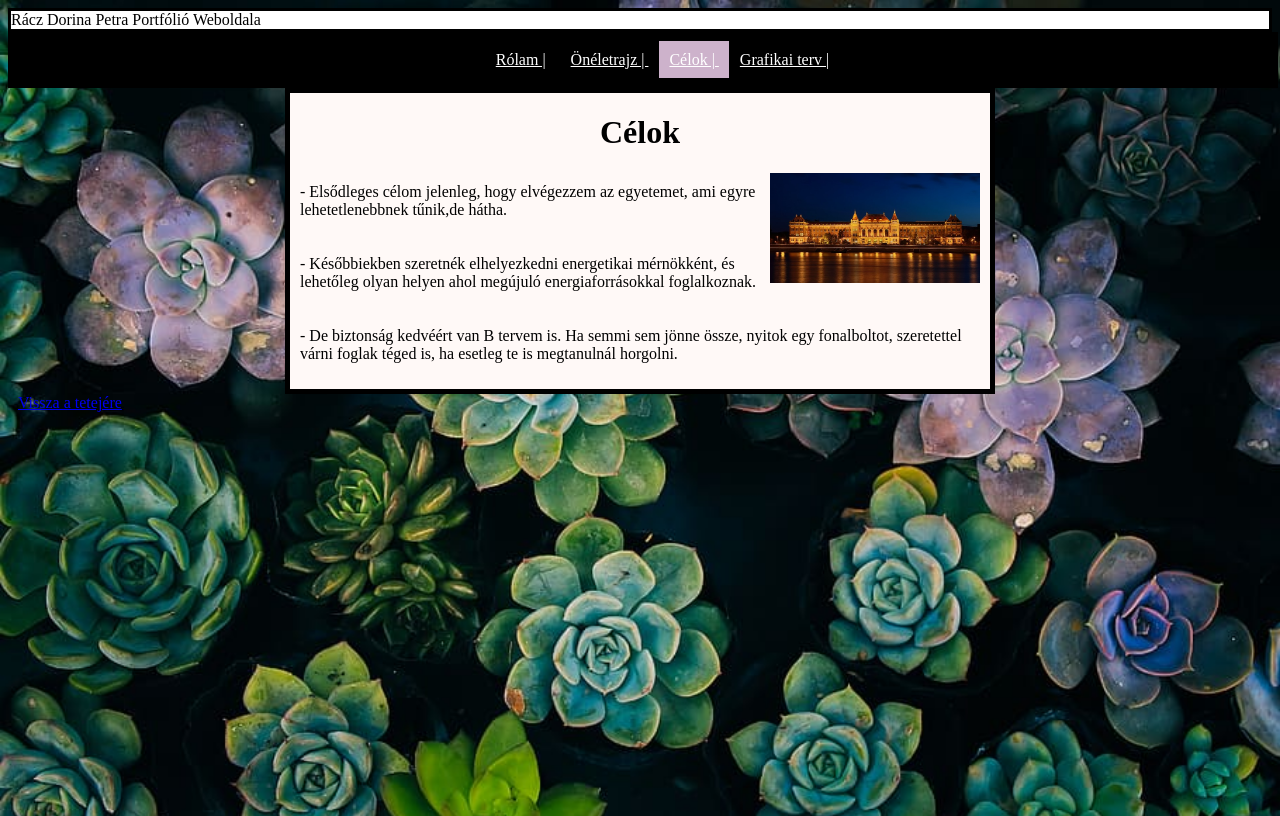
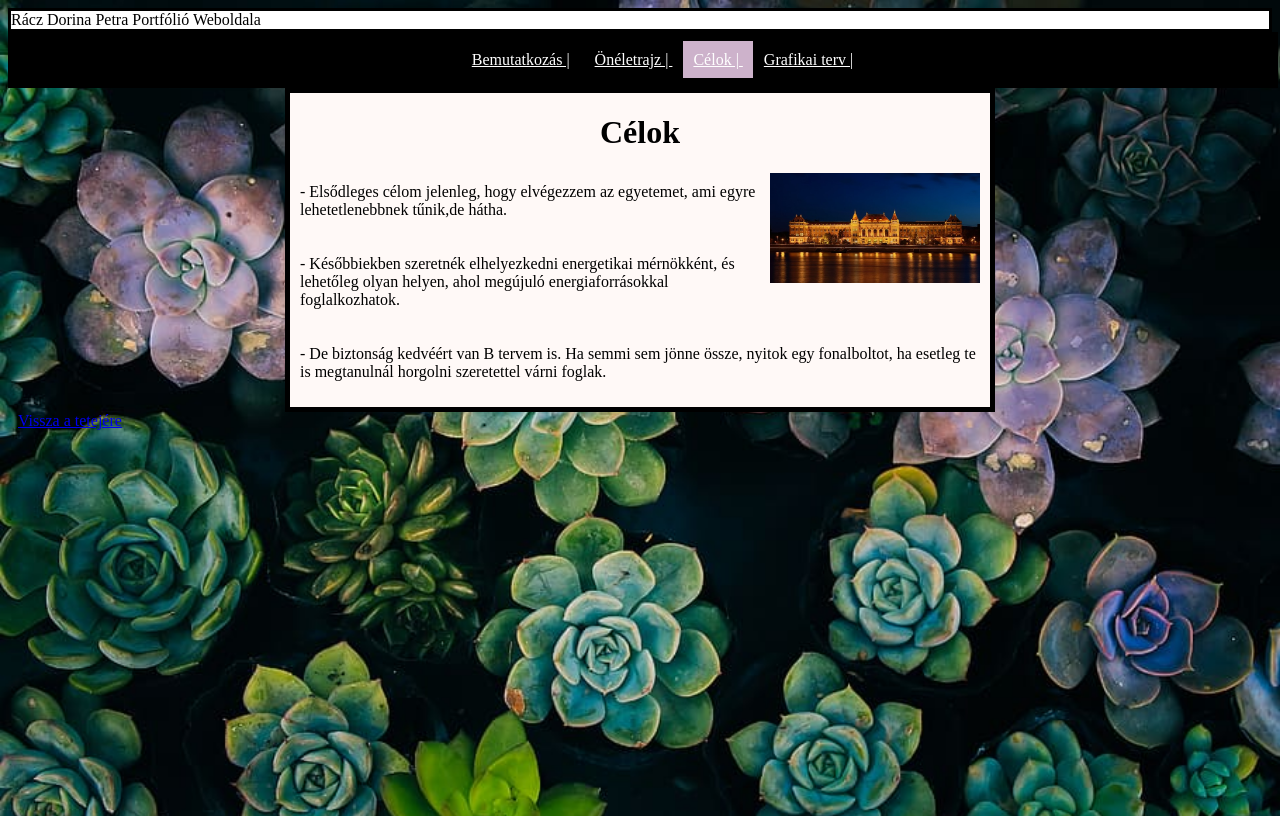
Before and after one commit to Dorka03/racz_dorina_petra_weboldal, a plain HTML site: page index3.html in a window 1280 px wide. Drawn offline with Linux system fonts and the light colour scheme.

Commit message:
Add files via upload

```diff
--- a/index3.html
+++ b/index3.html
@@ -11,7 +11,7 @@
   <main>
 	   <div class="sav">
         	<ul>
-        		<li><a href="index.html" style="color:white;" >Rólam  |</a> </li>
+        		<li><a href="index.html" style="color:white;" >Bemutatkozás  |</a> </li>
         		<li><a href="index2.html" style="color:white;"> Önéletrajz  | </a> </li>
         		<li><a href="index3.html"style="color:white;"class="aktiv"> Célok  | </a></li>
         		<li><a href="index4.html"style="color:white;">Grafikai terv  |  </a></li>
@@ -22,8 +22,8 @@
         <div class="nagy" align="center">
             <h1>Célok</h1><img src="css/képek/bme.jpg" class="float_balra" style="max-width: 30%">
         <p align="left">- Elsődleges célom jelenleg, hogy elvégezzem az egyetemet, ami egyre lehetetlenebbnek tűnik,de hátha. <br></p>
-        <p align="left">- Későbbiekben szeretnék elhelyezkedni energetikai mérnökként, és lehetőleg olyan helyen ahol megújuló energiaforrásokkal foglalkoznak.</p>
-        <p align="left">- De biztonság kedvéért van B tervem is. Ha semmi sem jönne össze, nyitok egy fonalboltot, szeretettel várni foglak téged is, ha esetleg te is megtanulnál horgolni. </p>
+        <p align="left">- Későbbiekben szeretnék elhelyezkedni energetikai mérnökként, és lehetőleg olyan helyen, ahol megújuló energiaforrásokkal foglalkozhatok.</p>
+        <p align="left">- De biztonság kedvéért van B tervem is. Ha semmi sem jönne össze, nyitok egy fonalboltot, ha esetleg te is megtanulnál horgolni szeretettel várni foglak. </p>
 
 
         </div>
```
Also changed, not shown: index.html (+4 -4 lines), index2.html (+3 -3 lines), index4.html (+1 -1 lines).
